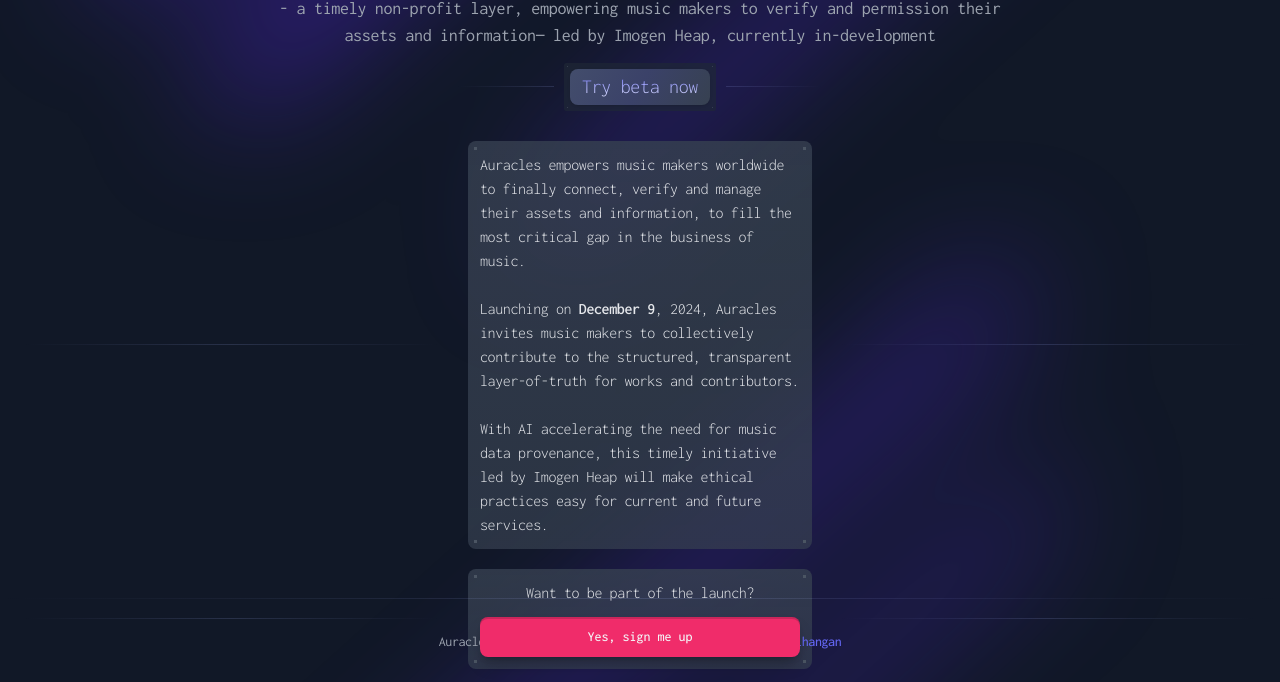
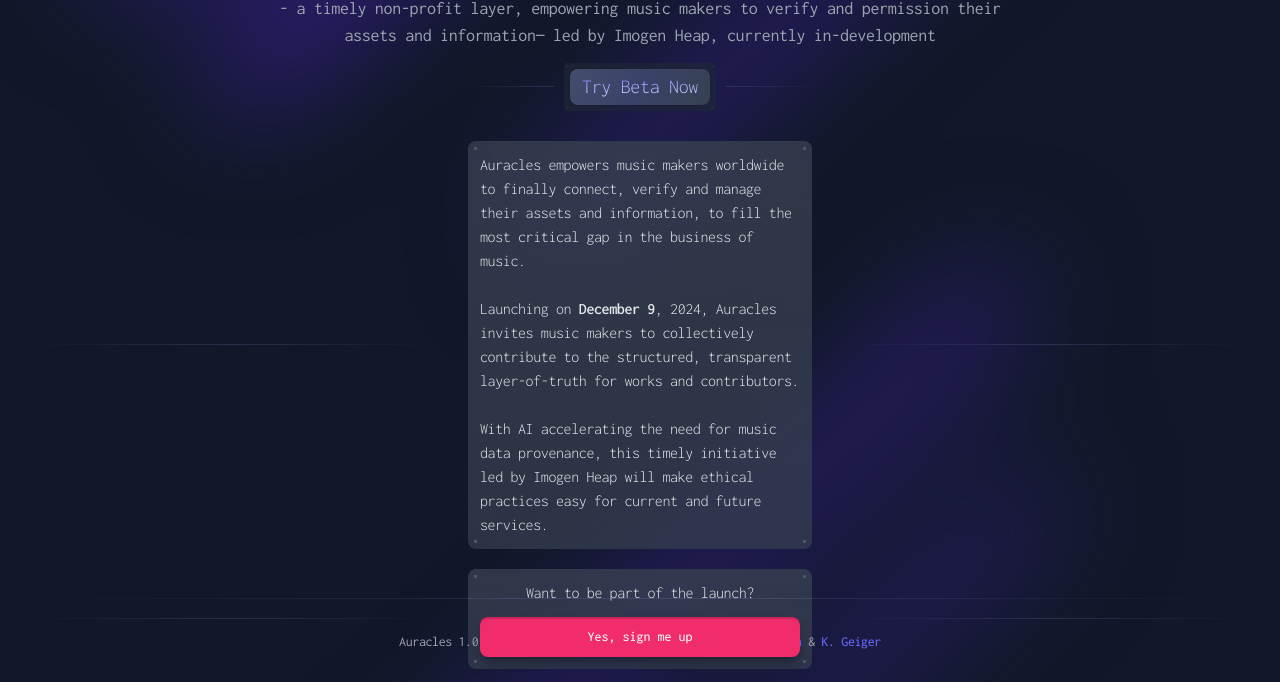
Before and after one commit to danielhangan/auracles-lp, a Next.js app: page / in a window 1280 px wide. Shown: the part 250-932 px from the top of the page. Built offline with nearby package versions, Linux system fonts and the light colour scheme.

Commit message:
favicons + footer

```diff
--- a/app/(default)/page.tsx
+++ b/app/(default)/page.tsx
@@ -19,7 +19,10 @@
             title=""
             description=" - a timely non-profit layer, empowering music makers to verify and permission their assets and information— led by Imogen Heap, currently in-development"
           >
-            <Link href="https://ip.auracles.io" className="text-xl font-light">
+            <Link
+              href="https://ip.auracles.io"
+              className="text-xl font-light capitalize"
+            >
               Try beta now
             </Link>
           </PageHeader>
--- a/app/layout.tsx
+++ b/app/layout.tsx
@@ -22,6 +22,19 @@
 }) {
   return (
     <html lang="en" suppressHydrationWarning>
+      <head>
+        {/* Link to the favicon */}
+        <link
+          rel="apple-touch-icon"
+          href="https://cdn.prod.website-files.com/672e7d71f6441af1eae021e0/67321733e9411465767e0a55_Auracles%20Favicon.png"
+        />
+
+        <link
+          rel="shortcut icon"
+          href="https://cdn.prod.website-files.com/672e7d71f6441af1eae021e0/67321738c9ce93f6d27e9c0e_Auracles%20Webclip.png"
+          type="image/x-icon"
+        />
+      </head>
       {/* suppressHydrationWarning: https://github.com/vercel/next.js/issues/44343 */}
       <body
         className={`${inconsolata.variable} ${inconsolata.variable} font-inter antialiased bg-indigo-100 text-gray-800 dark:bg-gray-900 dark:text-gray-200 tracking-tight`}
--- a/components/ui/footer.tsx
+++ b/components/ui/footer.tsx
@@ -12,6 +12,10 @@
                 target="_blank"
               >
                 @danielhangan
+              </a>
+              {" & "}
+              <a className="font-medium text-indigo-500 hover:underline">
+                K. Geiger
               </a>{" "}
             </p>
           </div>
```
Also changed, not shown: public/images/brand/Auracles Logo (White).svg, 1 other file (tests, documents, lock files or other folders).
